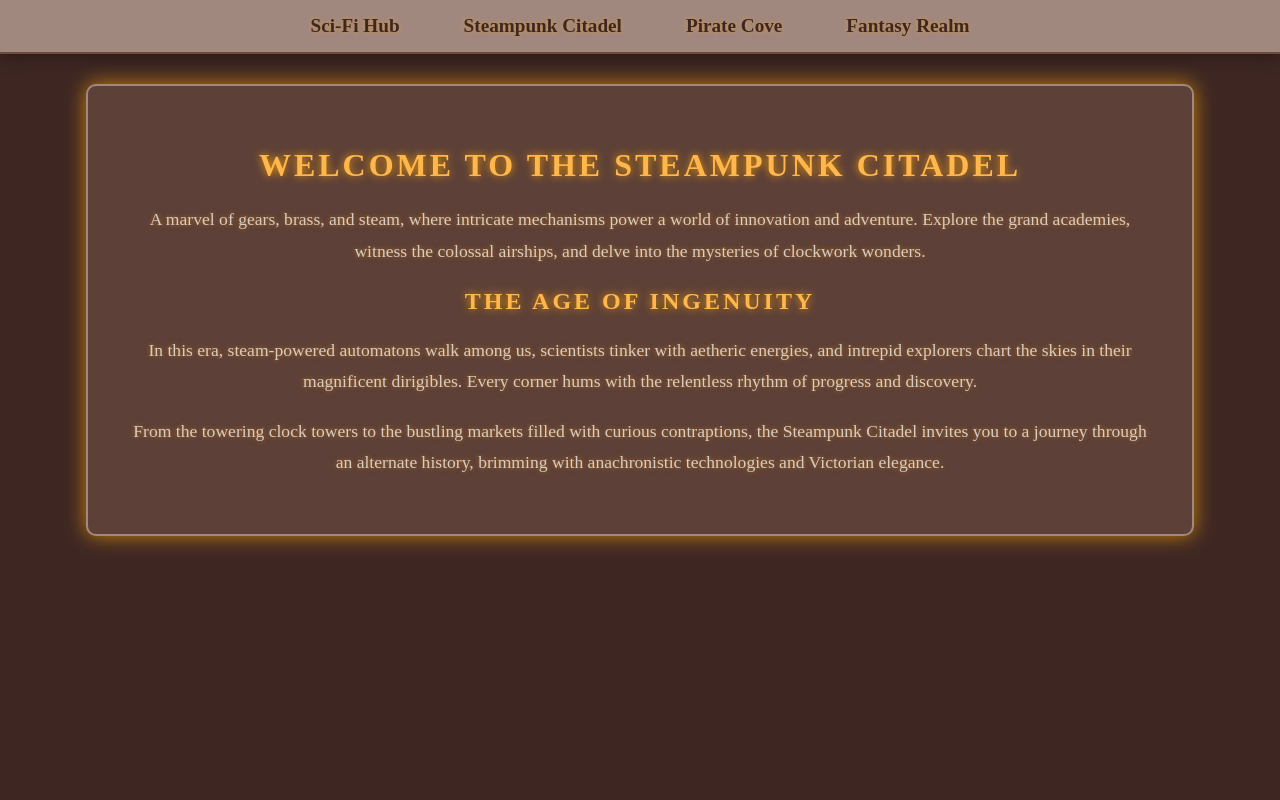
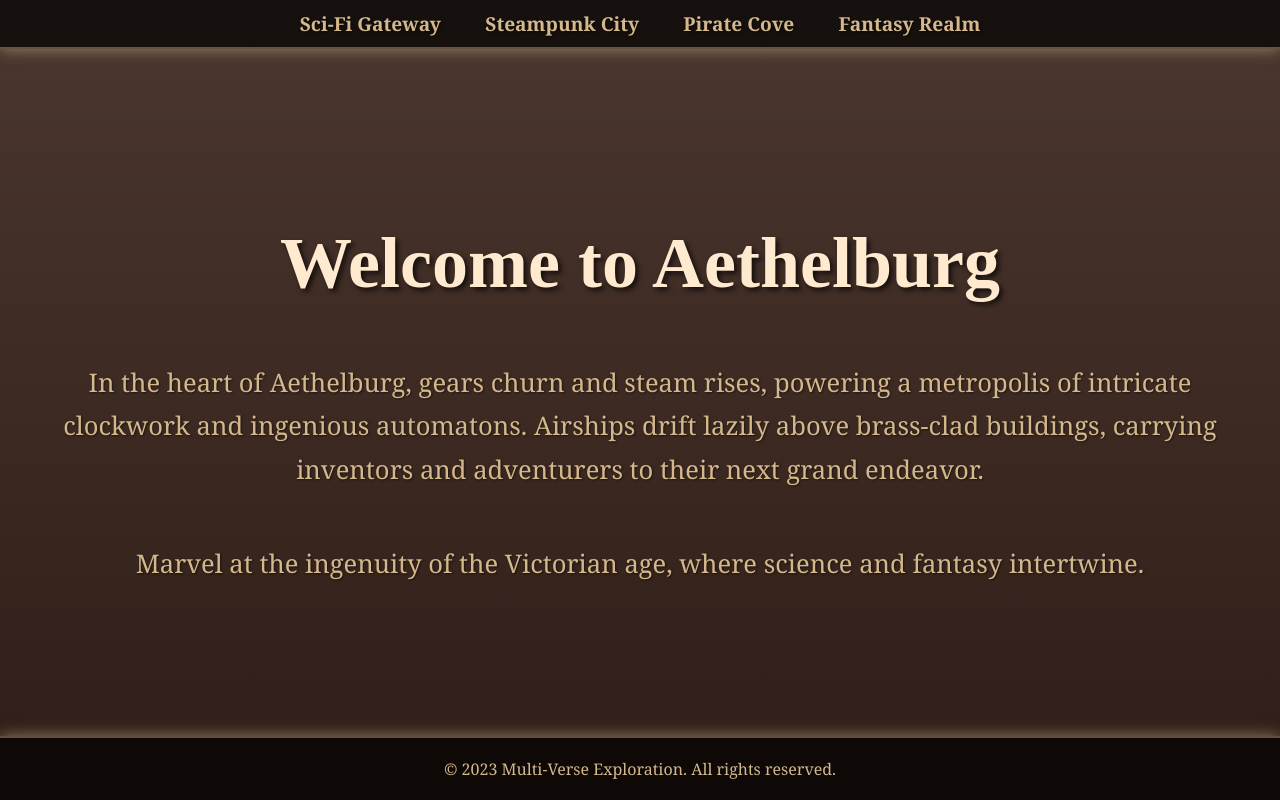
Before and after one commit to NMaster23/nmaster23.github.io, a plain HTML site: page steampunk.html in a window 1280 px wide. Drawn offline with Linux system fonts and the light colour scheme.

```diff
--- a/steampunk.html
+++ b/steampunk.html
@@ -3,81 +3,83 @@
 <head>
     <meta charset="UTF-8">
     <meta name="viewport" content="width=device-width, initial-scale=1.0">
-    <title>Steampunk Citadel</title>
+    <title>Steampunk City</title>
     <style>
         body {
-            font-family: 'Times New Roman', serif;
-            background-color: #3e2723; /* Dark brown */
-            color: #d7ccc8; /* Light tan */
+            font-family: 'Georgia', serif; /* A classic, slightly antique font */
+            background: linear-gradient(to bottom, #4b372f, #2e1d17);
+            color: #d4b88c;
+            text-align: center;
             margin: 0;
             padding: 0;
+            min-height: 100vh;
             display: flex;
             flex-direction: column;
-            align-items: center;
-            min-height: 100vh;
-            text-shadow: 0 0 5px rgba(255, 165, 0, 0.5); /* Amber glow */
+            justify-content: space-between;
+        }
+        nav {
+            background-color: rgba(0,0,0,0.7);
+            padding: 10px;
+            text-align: center;
+            border-bottom: 2px solid rgba(212,184,140,0.4);
+            box-shadow: 0 0 15px rgba(212,184,140,0.6);
+        }
+        nav a {
+            margin: 0 20px;
+            color: #d4b88c;
+            text-decoration: none;
+            font-weight: bold;
+            font-size: 1.2em;
+            text-shadow: 1px 1px 3px rgba(0,0,0,0.5);
+            transition: color 0.3s ease;
+        }
+        nav a:hover {
+            color: #ffead0;
         }
         .container {
-            width: 80%;
+            flex-grow: 1;
+            padding: 50px 20px;
             max-width: 1200px;
-            background-color: #5d4037; /* Medium brown */
-            border: 2px solid #a1887f; /* Lighter brown border */
-            box-shadow: 0 0 20px rgba(255, 165, 0, 0.7); /* Stronger amber glow */
-            padding: 40px;
-            margin: 30px 0;
-            border-radius: 10px;
-            text-align: center;
+            margin: auto;
+            display: flex;
+            flex-direction: column;
+            justify-content: center;
         }
-        h1, h2 {
-            color: #ffb74d; /* Orange/Gold */
-            text-transform: uppercase;
-            letter-spacing: 3px;
-            margin-bottom: 20px;
-            text-shadow: 0 0 8px rgba(255, 165, 0, 0.9);
+        h1 {
+            font-family: 'Playfair Display', serif; /* A more ornate font for headers */
+            font-size: 4.5em;
+            color: #ffead0;
+            text-shadow: 3px 3px 5px rgba(0,0,0,0.7);
+            margin-bottom: 30px;
         }
         p {
-            line-height: 1.8;
-            font-size: 1.1em;
-            margin-bottom: 15px;
+            font-size: 1.6em;
+            line-height: 1.7;
+            text-shadow: 1px 1px 2px rgba(0,0,0,0.5);
         }
-        nav {
-            background-color: #a1887f; /* Light brown */
-            padding: 15px 0;
-            width: 100%;
-            text-align: center;
-            border-bottom: 2px solid #6d4c3d; /* Darker brown */
-            box-shadow: 0 5px 15px rgba(0, 0, 0, 0.3);
-        }
-        nav a {
-            color: #3e2723; /* Dark brown */
-            text-decoration: none;
-            margin: 0 20px;
-            font-size: 1.2em;
-            font-weight: bold;
-            padding: 5px 10px;
-            border-radius: 5px;
-            transition: background-color 0.3s ease, color 0.3s ease;
-        }
-        nav a:hover {
-            background-color: #ffb74d; /* Orange/Gold */
-            color: #3e2723; /* Dark brown */
-            text-shadow: none;
+        .footer {
+            padding: 20px;
+            background-color: rgba(0,0,0,0.7);
+            border-top: 2px solid rgba(212,184,140,0.4);
+            box-shadow: 0 0 15px rgba(212,184,140,0.6);
+            margin-top: auto;
         }
     </style>
 </head>
 <body>
     <nav>
-        <a href="index.html">Sci-Fi Hub</a>
-        <a href="steampunk.html">Steampunk Citadel</a>
+        <a href="index.html">Sci-Fi Gateway</a>
+        <a href="steampunk.html">Steampunk City</a>
         <a href="pirate.html">Pirate Cove</a>
         <a href="fantasy.html">Fantasy Realm</a>
     </nav>
     <div class="container">
-        <h1>Welcome to the Steampunk Citadel</h1>
-        <p>A marvel of gears, brass, and steam, where intricate mechanisms power a world of innovation and adventure. Explore the grand academies, witness the colossal airships, and delve into the mysteries of clockwork wonders.</p>
-        <h2>The Age of Ingenuity</h2>
-        <p>In this era, steam-powered automatons walk among us, scientists tinker with aetheric energies, and intrepid explorers chart the skies in their magnificent dirigibles. Every corner hums with the relentless rhythm of progress and discovery.</p>
-        <p>From the towering clock towers to the bustling markets filled with curious contraptions, the Steampunk Citadel invites you to a journey through an alternate history, brimming with anachronistic technologies and Victorian elegance.</p>
+        <h1>Welcome to Aethelburg</h1>
+        <p>In the heart of Aethelburg, gears churn and steam rises, powering a metropolis of intricate clockwork and ingenious automatons. Airships drift lazily above brass-clad buildings, carrying inventors and adventurers to their next grand endeavor.</p>
+        <p>Marvel at the ingenuity of the Victorian age, where science and fantasy intertwine.</p>
+    </div>
+    <div class="footer">
+        &copy; 2023 Multi-Verse Exploration. All rights reserved.
     </div>
 </body>
 </html>
```
